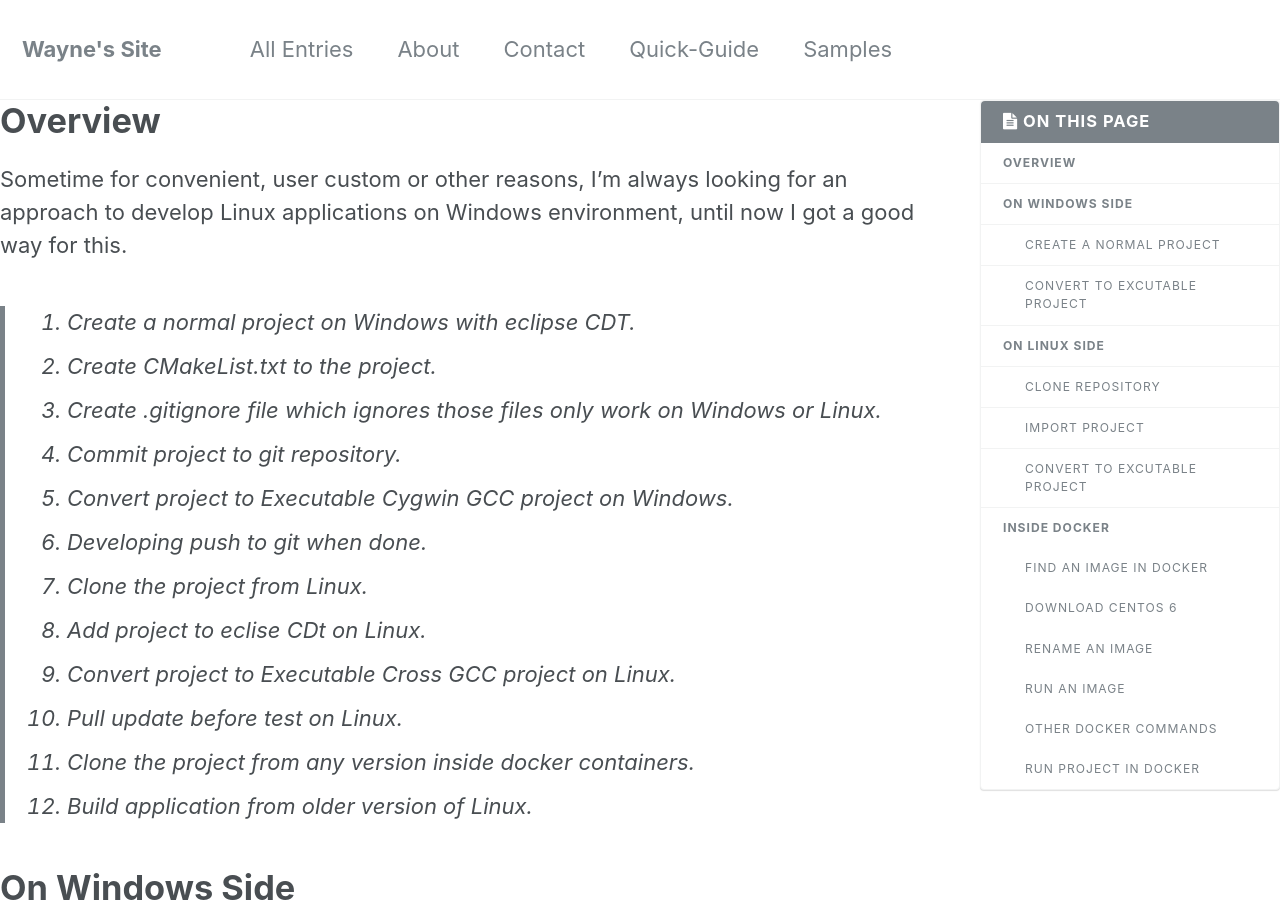
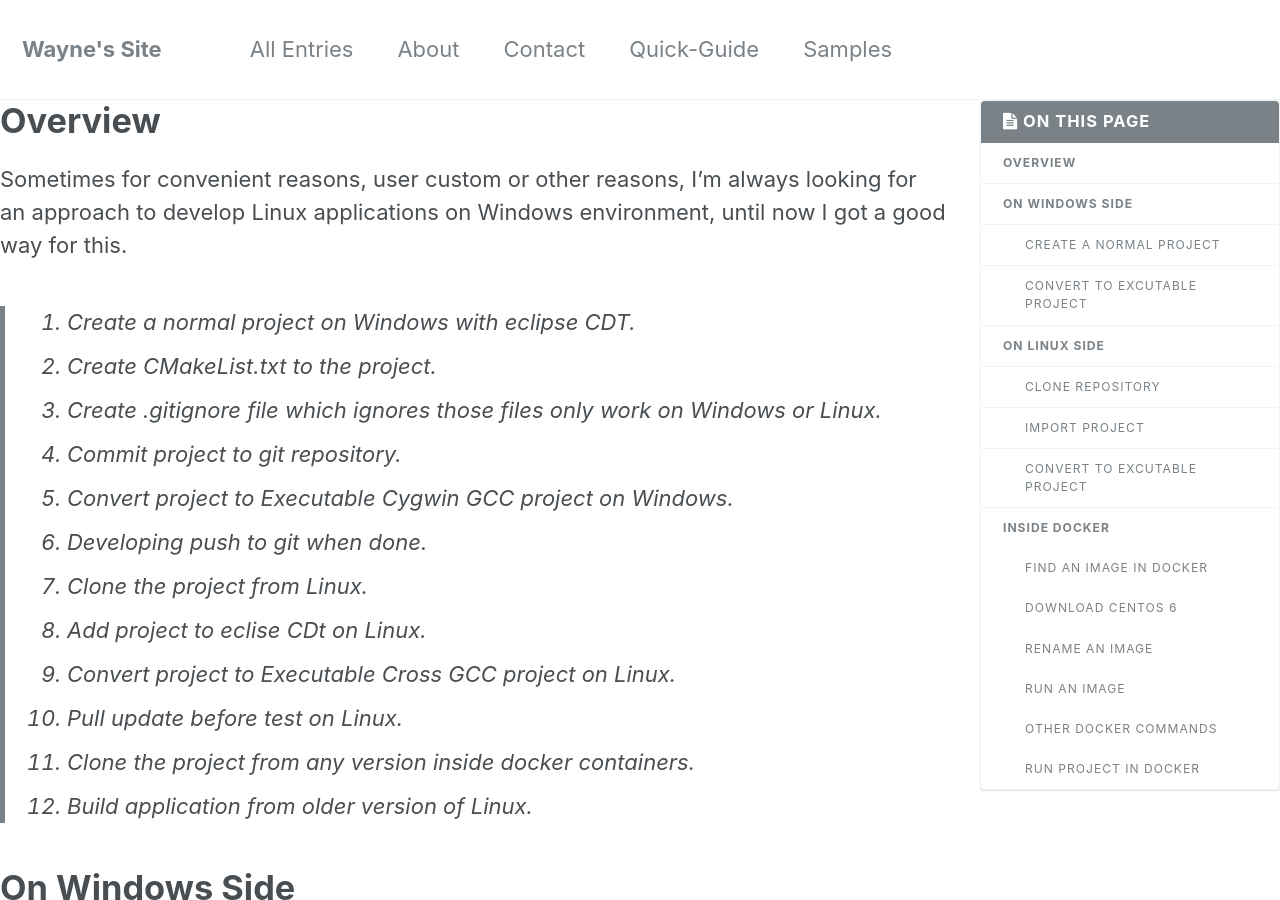
Before and after one commit to element207/element207.github.io, a Jekyll site: the page built from _posts/2017-09-13-crossing-developing-approach.markdown, in a window 1280 px wide and 900 px high. Built offline with Jekyll 4.4.1, drawn with Linux system fonts in a browser that asks for light colours; our own code applies the rules of GitHub Pages for plain Markdown files.

Commit message:
final modify

```diff
--- a/_posts/2017-09-13-crossing-developing-approach.markdown
+++ b/_posts/2017-09-13-crossing-developing-approach.markdown
@@ -21,7 +21,7 @@ mathjax: true
 
 # Overview
 
-Sometime for convenient, user custom or other reasons, I'm always looking for an approach to develop Linux applications on Windows environment, until now I got a good way for this.
+Sometimes for convenient reasons, user custom or other reasons, I'm always looking for an approach to develop Linux applications on Windows environment, until now I got a good way for this.
 
 
 > 1. Create a normal project on Windows with eclipse CDT.
```
